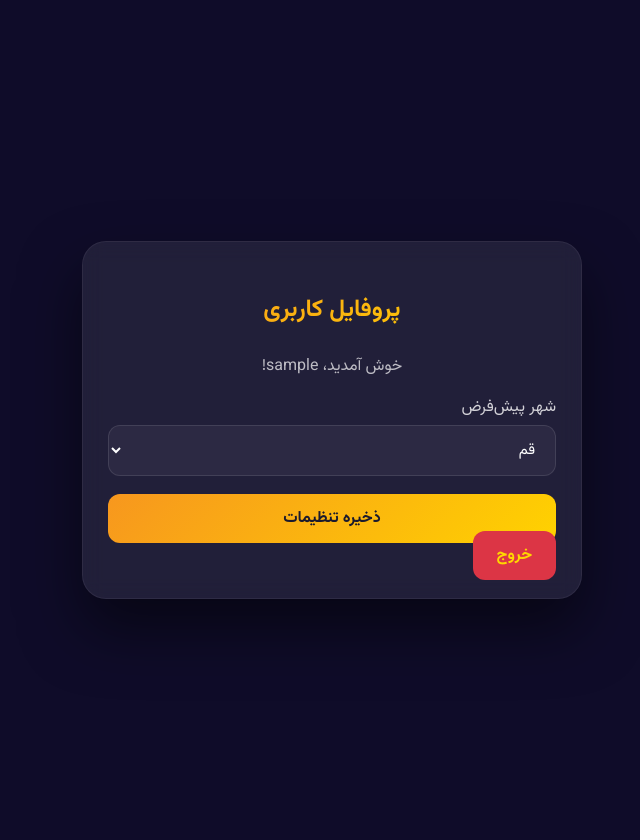
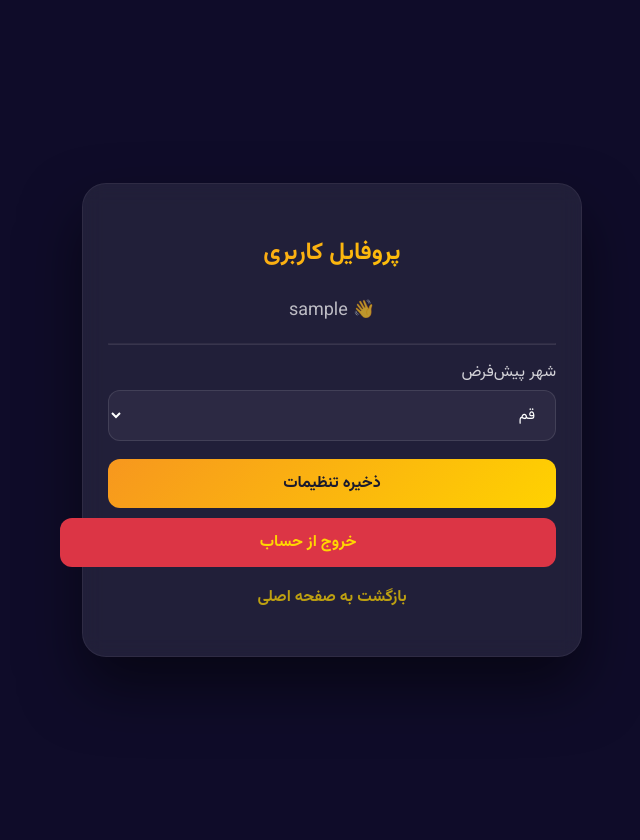
Before and after one commit to alimazhabe1-cell/alimerad, a Flask app: page /profile in a window 1280 px wide. Shown: the whole page, without its empty margins (308-948 px from the left). Run offline with Flask 3, Linux system fonts and the light colour scheme; the visitor is signed in with stand-in values (Sample User, id 1).

Commit message:
Update profile.html

```diff
--- a/templates/profile.html
+++ b/templates/profile.html
@@ -2,14 +2,20 @@
 {% block content %}
 <div class="auth-container">
     <h2>پروفایل کاربری</h2>
-    <p>خوش آمدید، {{ current_user.username }}!</p>
+    <p style="text-align:center; font-size:18px;">👋 {{ current_user.username }}</p>
+    <hr style="border-color:rgba(255,255,255,0.1); margin:15px 0;">
     <form method="POST" action="{{ url_for('profile') }}">
         {{ form.hidden_tag() }}
         <div class="form-group">
-            {{ form.preferred_city.label }} {{ form.preferred_city(class="form-control") }}
+            {{ form.preferred_city.label }}
+            {{ form.preferred_city(class="form-control") }}
+            {% for error in form.preferred_city.errors %}
+                <small style="color:#ff6b6b;">{{ error }}</small>
+            {% endfor %}
         </div>
         {{ form.submit(class="btn btn-primary") }}
     </form>
-    <a href="{{ url_for('logout') }}" class="btn btn-danger">خروج</a>
+    <a href="{{ url_for('logout') }}" class="btn btn-danger" style="display:block; text-align:center; text-decoration:none;">خروج از حساب</a>
+    <p><a href="{{ url_for('home') }}">بازگشت به صفحه اصلی</a></p>
 </div>
 {% endblock %}
```
